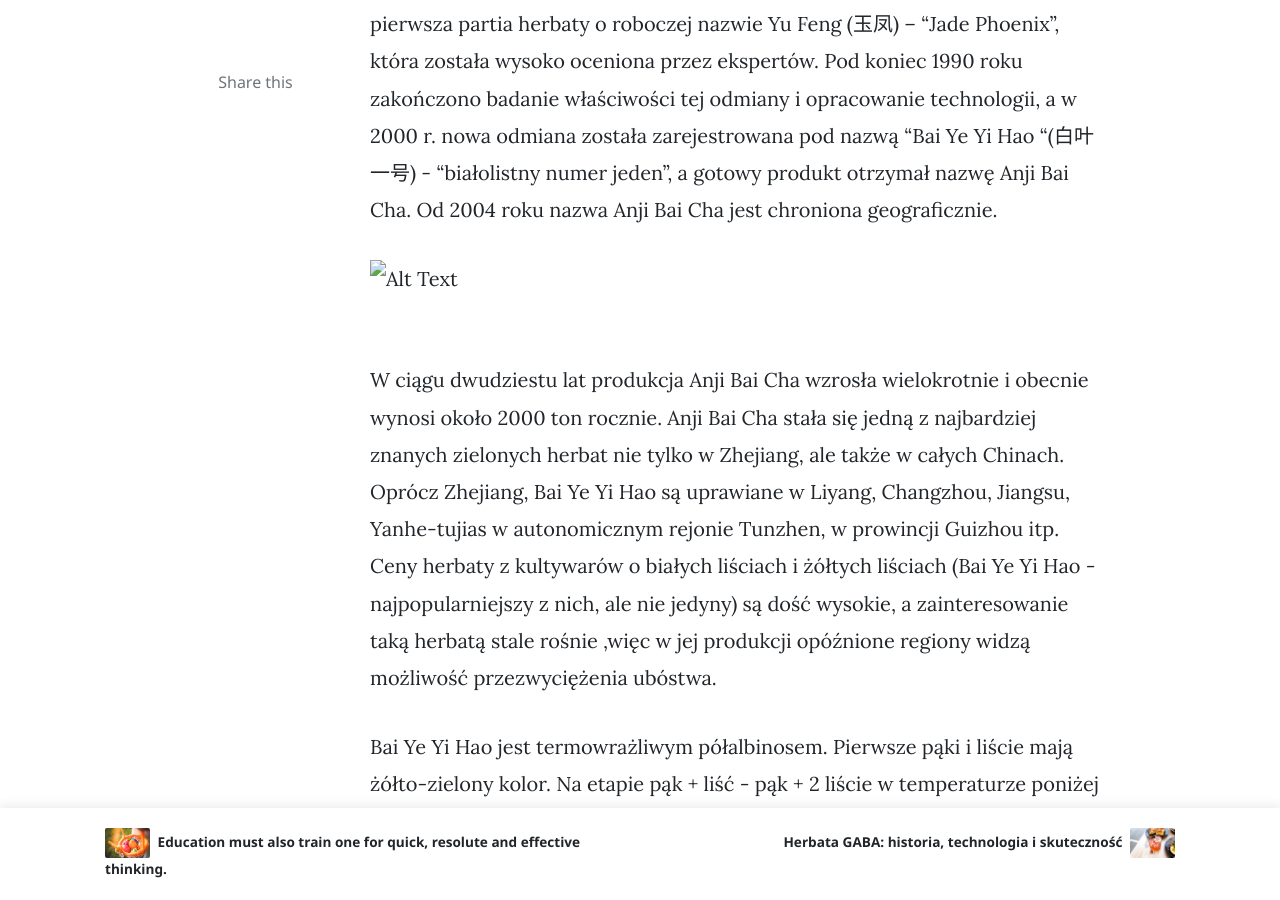
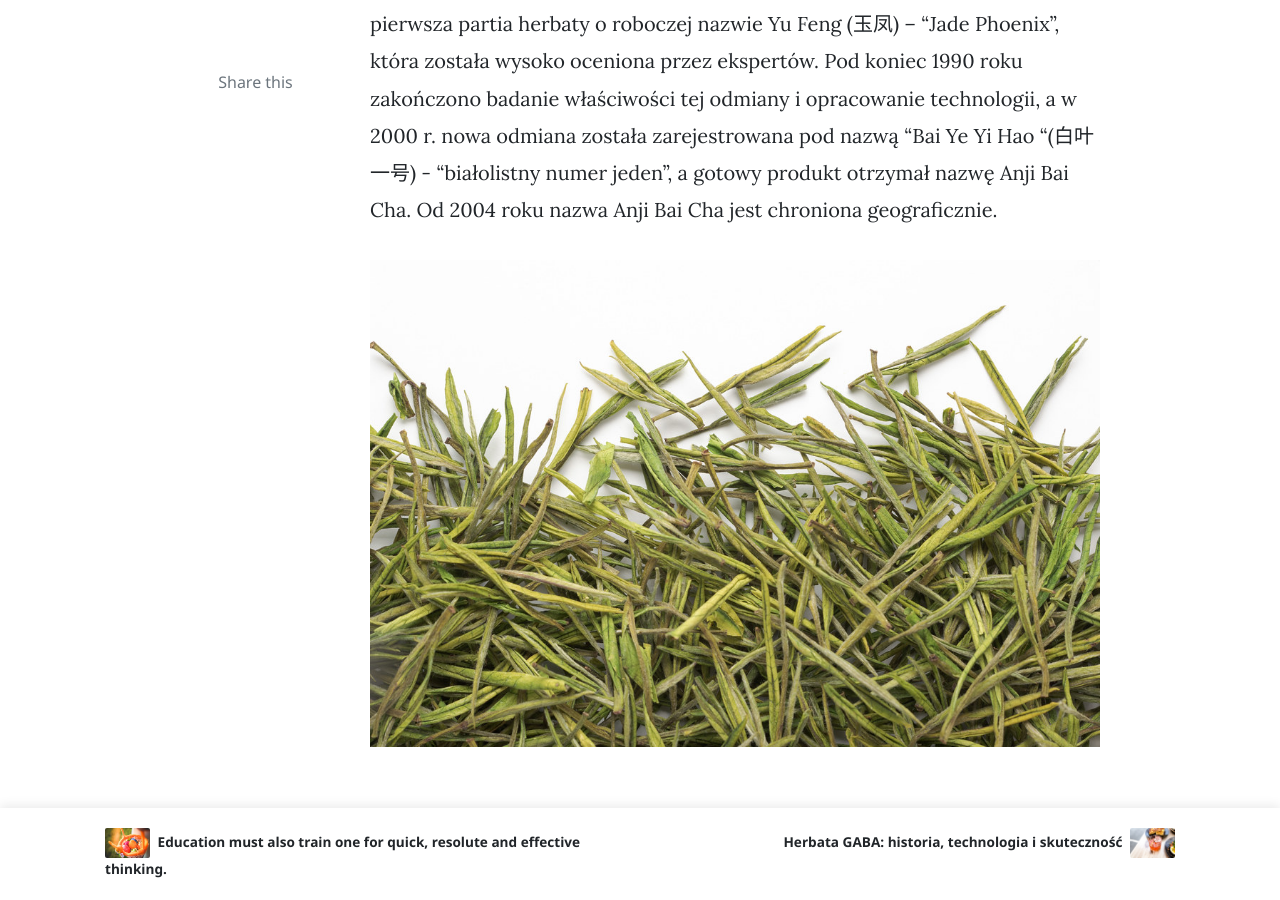
Before and after one commit to asiomchen/asiomchen.github.io, a Jekyll site: the page built from _posts/2020-10-04-o-molekularnych-podstawach-bielactwa-herbacianego.md, in a window 1280 px wide and 900 px high, scrolled down 799 px. Built offline with Jekyll 4.4.1, drawn with Linux system fonts in a browser that asks for light colours; nearby versions of some CDN libraries; comment, search, counter and statistics services are not loaded.

Commit message:
Update 2020-10-04-o-molekularnych-podstawach-bielactwa-herbacianego.md

```diff
--- a/_posts/2020-10-04-o-molekularnych-podstawach-bielactwa-herbacianego.md
+++ b/_posts/2020-10-04-o-molekularnych-podstawach-bielactwa-herbacianego.md
@@ -6,7 +6,7 @@ image: assets/images/demo1.jpg
 ---
 Anji Bai Cha (安吉白茶), biała herbata Anji to nowoczesna odmiana zielonej herbaty z rejonu Anji w prowincji Zhejiang. W latach 70. w pobliżu wsi Dashi odkryto stare drzewo herbaciane o niezwykłym jasnym kolorze młodych pędów. W 1982 r. rozpoczęto prace nad namnażaniem wegetatywnym materiału z tego drzewa, w wyniku tego 1991 r. powstała pierwsza partia herbaty o roboczej nazwie Yu Feng (玉凤) – "Jade Phoenix", która została wysoko oceniona przez ekspertów. Pod koniec 1990 roku zakończono badanie właściwości tej odmiany i opracowanie technologii, a w 2000 r. nowa odmiana została zarejestrowana pod nazwą "Bai Ye Yi Hao "(白叶一号) - "białolistny numer jeden", a gotowy produkt otrzymał nazwę Anji Bai Cha. Od 2004 roku nazwa Anji Bai Cha jest chroniona geograficznie.
 
-![Alt Text](assets/images/anji/51162444565_3c8e357712_b.jpg)
+![Alt Text](/assets/images/anji/51162444565_3c8e357712_b.jpg)
 
 W ciągu dwudziestu lat produkcja Anji Bai Cha wzrosła wielokrotnie i obecnie wynosi około 2000 ton rocznie. Anji Bai Cha stała się jedną z najbardziej znanych zielonych herbat nie tylko w Zhejiang, ale także w całych Chinach. Oprócz Zhejiang, Bai Ye Yi Hao są uprawiane w Liyang, Changzhou, Jiangsu, Yanhe-tujias w autonomicznym rejonie Tunzhen, w prowincji Guizhou itp. Ceny herbaty z kultywarów o białych liściach i żółtych liściach (Bai Ye Yi Hao - najpopularniejszy z nich, ale nie jedyny) są dość wysokie, a zainteresowanie taką herbatą stale rośnie ,więc w jej produkcji opóźnione regiony widzą możliwość przezwyciężenia ubóstwa.
 
```
